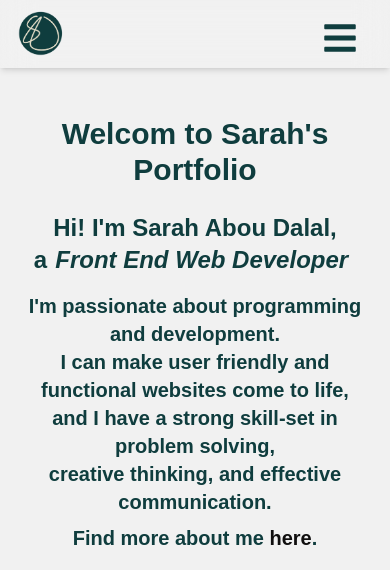
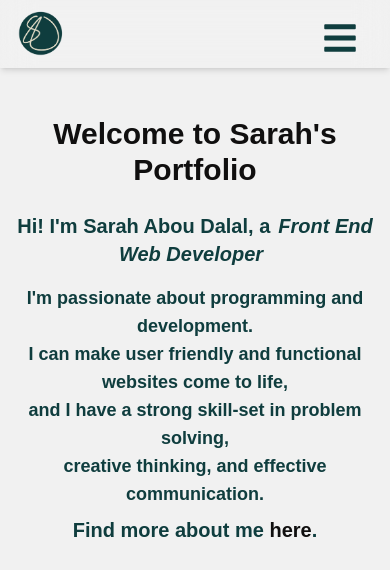
Before and after one commit to sarahaboudalal/Portfolio, a React (Create React App) app: page / in a window 390 px wide. Shown: the top 570 px of the page. Built offline with nearby package versions, Linux system fonts and the light colour scheme.

Commit message:
typo fix

```diff
--- a/src/components/Hero/Hero.jsx
+++ b/src/components/Hero/Hero.jsx
@@ -5,10 +5,10 @@ export default function Hero() {
   return (
     <div className="bg-whitish h-full py-4 md:px-0 px-4 font-poppins border-b-2 border-beige dark:bg-greenish dark:border-night dark:border-opacity-20">
       <div className="flex flex-col justify-center items-center py-5">
-        <h3 className="text-greenish font-extrabold md:text-5xl text-3xl py-3 text-center dark:text-beige">
-          Welcom to Sarah's Portfolio
+        <h3 className="text-night font-extrabold md:text-5xl text-3xl py-3 text-center dark:text-whitish">
+          Welcome to Sarah's Portfolio
         </h3>
-        <h3 className="text-greenish font-bold text-2xl py-3 text-center dark:text-beige">
+        <h3 className="text-greenish font-bold md:text-2xl text-xl py-3 text-center dark:text-beige">
           Hi! I'm Sarah Abou Dalal, a
           <BsCode className="md:inline hidden text-greenish w-12 dark:text-beige" />
           <p className="inline italic mx-2 md:mx-0">
@@ -16,7 +16,7 @@ export default function Hero() {
           </p>
           <BsCodeSlash className="md:inline hidden text-greenish w-12 dark:text-beige" />
         </h3>
-        <h3 className="text-greenish font-bold text-xl py-1 text-center dark:text-beige">
+        <h3 className="text-greenish font-bold md:text-xl text-lg py-1 text-center dark:text-beige">
           I'm passionate about programming and development.
           <br /> I can make user friendly and functional websites come to life,{' '}
           <br />
```
